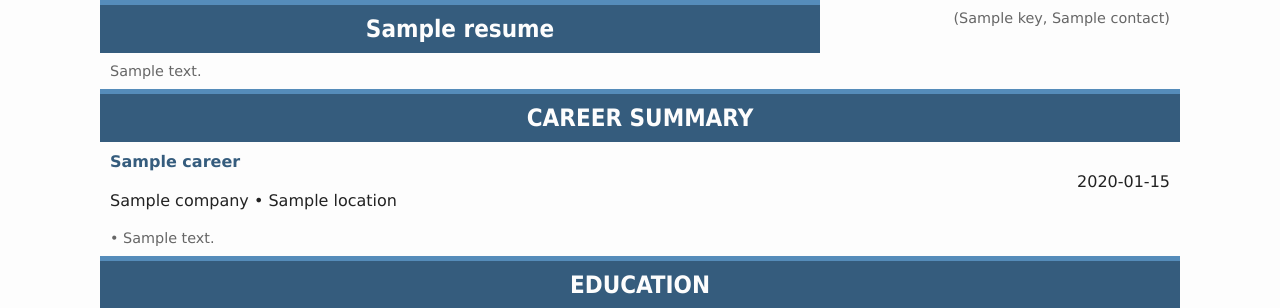
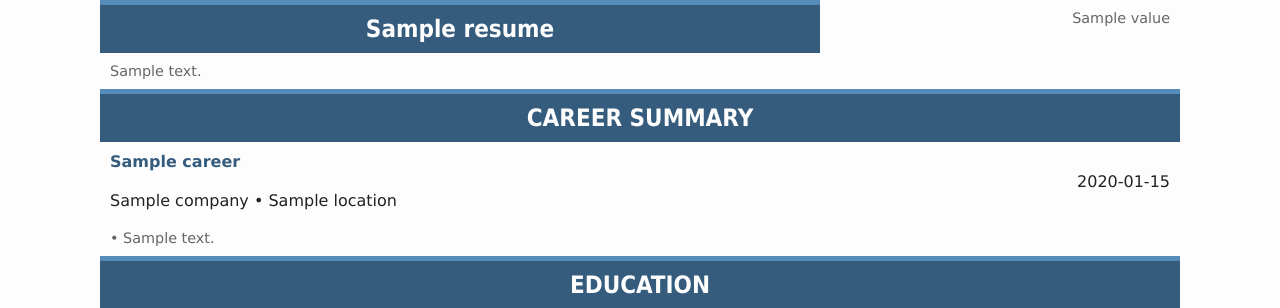
Before and after one commit to aig0003/alecs-resume, a Flask app: template app/templates/index.html in a window 1280 px wide. Shown: the part 80-388 px from the top of the page. Run offline with Flask 3, Linux system fonts and the light colour scheme; the template is opened without the code that fills it: most values are stand-ins (such as "Sample title", 1, 10 or a date in 2020).

Commit message:
Adjusts contact for-loop

```diff
--- a/app/templates/index.html
+++ b/app/templates/index.html
@@ -57,12 +57,16 @@
 			<div class="col contacts">
 				<div class="row">
 					<div class="col">
-						{% for key, contact in resume.contacts.items() %}
-							{% if key == "link" %}
-								<div class="content auxillary right"><span><a href={{ key }}>{{ resume.contacts[contact] }}</a></span></div>
-							{% else %}
-								<div class="content auxillary right"><span>{{ resume.contacts[contact] }}</span></div>
-							{% endif %}
+						{% for contact in resume.contacts %}
+							<div class="content auxillary right"><span>
+								{% for key, value in contact.items() %}
+									{% if key == "link" %}
+										<a href={{ key }}>{{ value }}</a>
+									{% else %}
+										{{ value }}
+									{% endif %}
+								{% endfor %}
+							</span></div>
 						{% endfor %}
 					</div>
 				</div>
```
